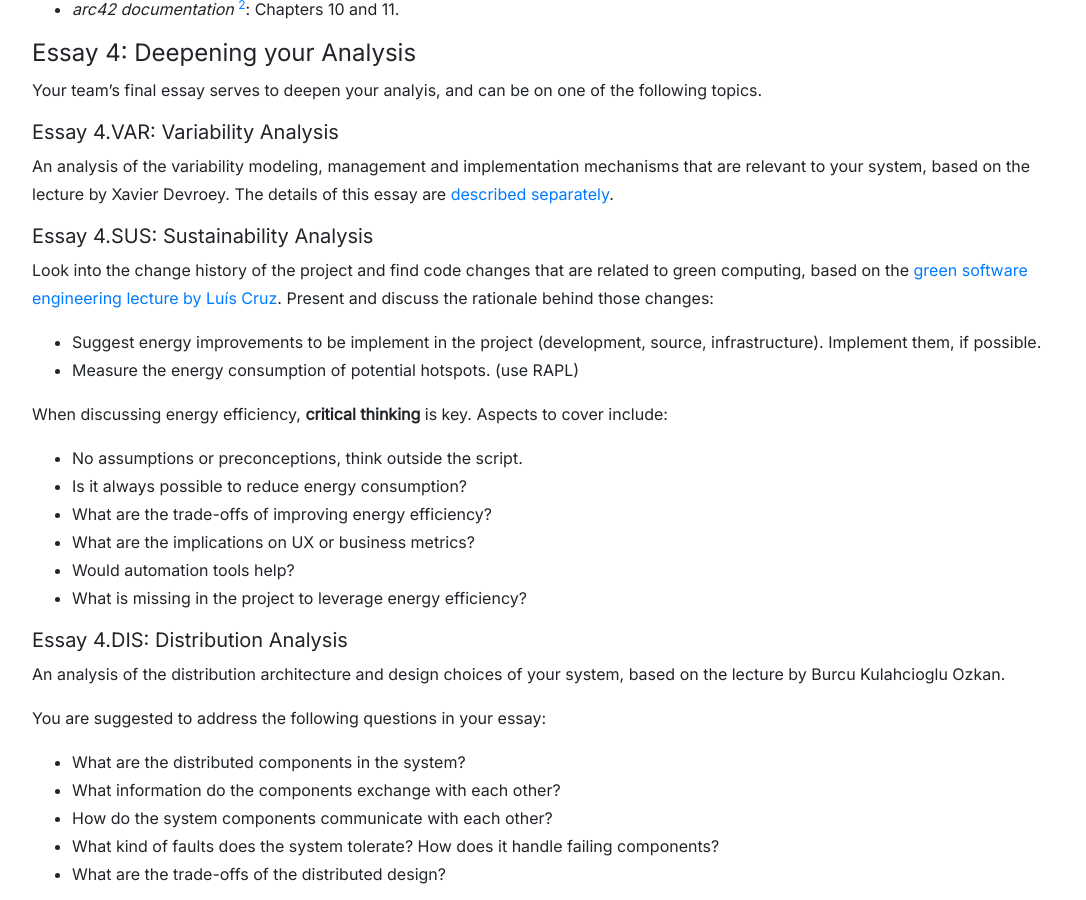
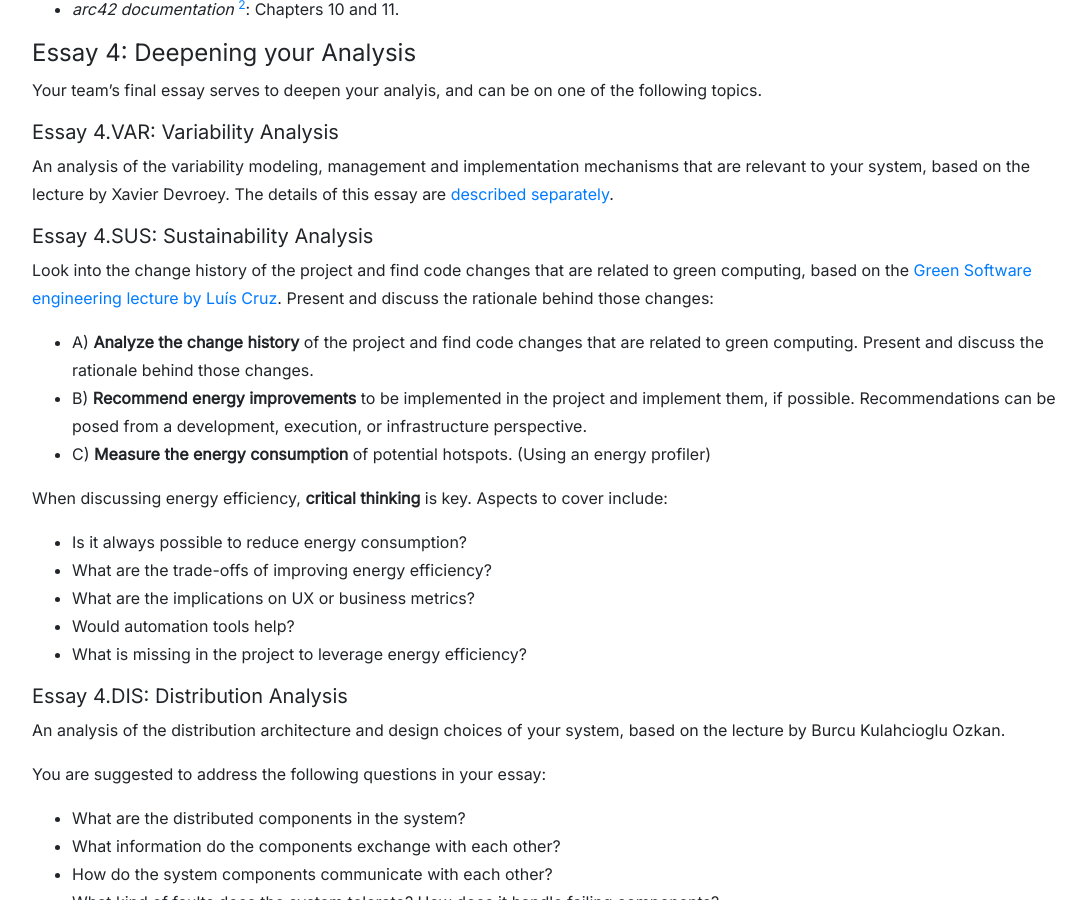
Before and after one commit to SERG-Delft/delftswa, a Jekyll site: the page built from 2021/assignment.md, in a window 1280 px wide and 900 px high, scrolled down 5695 px. Shown: the whole window, without its empty margins (86-1172 px from the left). Built offline with Jekyll 4.4.1, drawn with Linux system fonts in a browser that asks for light colours.

Commit message:
update assigment 4.SUS

```diff
--- a/2021/assignment.md
+++ b/2021/assignment.md
@@ -233,15 +233,15 @@ To that end, assess the _socio-technical congruence_ in the development effort o
 ##### Essay 4.SUS: Sustainability Analysis
 
 Look into the change history of the project and find code changes that are related
-to green computing, based on the [green software engineering lecture by Luís Cruz](slides/sa-green-se.pdf).
+to green computing, based on the [Green Software engineering lecture by Luís Cruz](slides/sa-green-se.pdf).
 Present and discuss the rationale behind those changes:
 
-- Suggest energy improvements to be implement in the project (development, source, infrastructure). Implement them, if possible.
-- Measure the energy consumption of potential hotspots. (use RAPL)
+- A) **Analyze the change history** of the project and find code changes that are related to green computing. Present and discuss the rationale behind those changes.
+- B) **Recommend energy improvements** to be implemented in the project and implement them, if possible. Recommendations can be posed from a development, execution, or infrastructure perspective.
+- C) **Measure the energy consumption** of potential hotspots. (Using an energy profiler)
 
 When discussing energy efficiency, **critical thinking** is key. Aspects to cover include:
 
-- No assumptions or preconceptions, think outside the script.
 - Is it always possible to reduce energy consumption?
 - What are the trade-offs of improving energy efficiency?
 - What are the implications on UX or business metrics?
```
